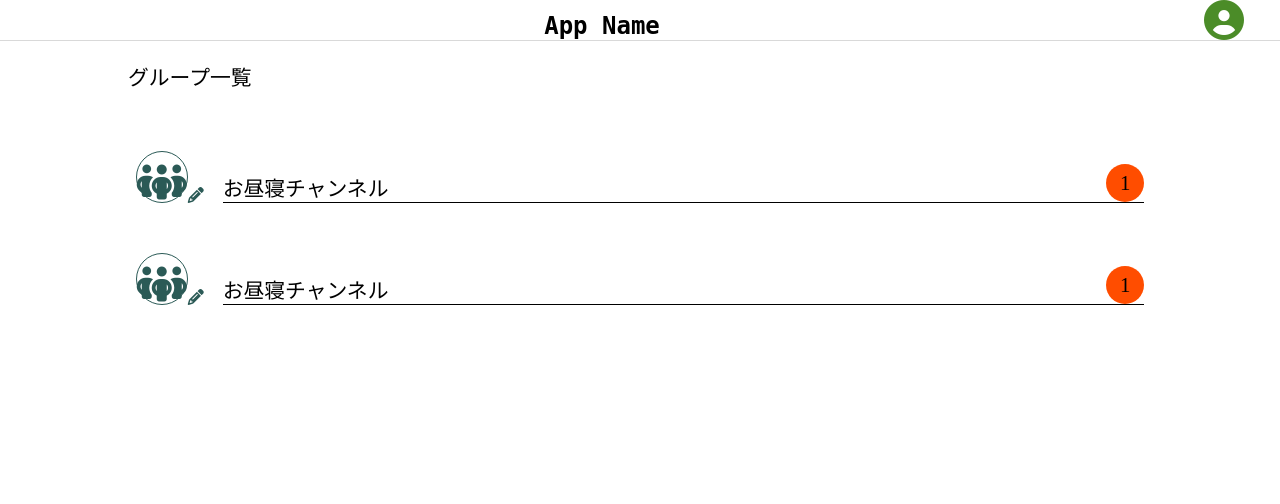
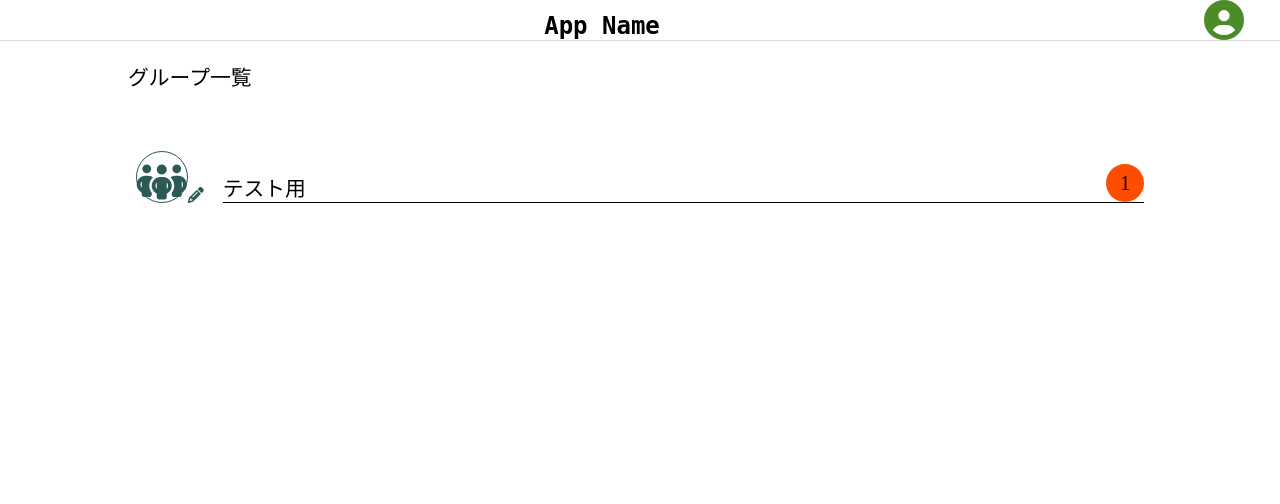
Before and after one commit to sasakifuruta/chatapp, a Flask app: page / in a window 1280 px wide. Shown: the top 504 px of the page. Run offline with Flask 3, Linux system fonts and the light colour scheme; data comes from the database, SQL or seed files in the repository; tables that the repository leaves empty hold one stand-in row (values such as "Sample post"); data that the repository does not hold is empty; some libraries are stand-ins or nearby versions.

Commit message:
チャットグループ追加の検証完了

```diff
--- a/ChatApp/app.py
+++ b/ChatApp/app.py
@@ -131,6 +131,7 @@ def index():
     #     return redirect('/process_login')
     # else:
     chat_groups = dbConnect.getGroupAll()
+    chat_groups = list(chat_groups)
     chat_groups.reverse()
     # return render_template('group.html', chat_groups=chat_groups, uid=uid)
     return render_template('group.html',groups=chat_groups,)
@@ -155,9 +156,9 @@ def add_chat_group():
     #     return redirect('/login')
     chat_group_name = request.form.get('group_name')
     chat_group =dbConnect.getGroupByName(chat_group_name)
-    group_img = None
+    group_img = "no_img"
     if chat_group == None:
-        dbConnect.addGroup(uid, chat_group_name,group_img)
+        dbConnect.addGroup(uid, chat_group_name, group_img)
         return redirect('/')
     else:
         error = '既に同じ名前のチャットグループが存在しています'
--- a/ChatApp/models.py
+++ b/ChatApp/models.py
@@ -81,37 +81,37 @@ class dbConnect:
     # 全グループを取得
     @staticmethod
     def getGroupAll():
-            try:
-                conn = DB.getConnection()
-                cur = conn.cursor()
-                sql = "SELECT * FROM chat_groups;"
-                cur.execute(sql)
-                groups = cur.fetchall()
-                return groups
-            except Exception as e:
-                print(f'エラーが発生しています: {e}')
-                abort(500)
-            finally:
-                cur.close()
-                conn.close()
+        try:
+            conn = DB.getConnection()
+            cur = conn.cursor()
+            sql = "SELECT * FROM chat_groups;"
+            cur.execute(sql)
+            groups = cur.fetchall()
+            return groups
+        except Exception as e:
+            print(f'エラーが発生しています: {e}')
+            abort(500)
+        finally:
+            cur.close()
+            conn.close()
 
 
 
     @staticmethod
     def getGroupById(gid):
-            try:
-                conn = DB.getConnection()
-                cur = conn.cursor()
-                sql = "SELECT * FROM chat_groups WHERE id=%s;"
-                cur.execute(sql, (gid,))
-                group = cur.fetchone()
-                return group
-            except Exception as e:
-                print(f'エラーが発生しています: {e}')
-                abort(500)
-            finally:
-                cur.close()
-                conn.close()
+        try:
+            conn = DB.getConnection()
+            cur = conn.cursor()
+            sql = "SELECT * FROM chat_groups WHERE id=%s;"
+            cur.execute(sql, (gid,))
+            group = cur.fetchone()
+            return group
+        except Exception as e:
+            print(f'エラーが発生しています: {e}')
+            abort(500)
+        finally:
+            cur.close()
+            conn.close()
 
 
 
@@ -139,7 +139,7 @@ class dbConnect:
         try:
             conn = DB.getConnection()
             cur = conn.cursor()
-            sql = "INSERT INTO chat_groups (uid, name, group_img) VALUES ('970af84c-dd40-47ff-af23-282b72b7cca8', %s, 'http://yahoo.co.jp/img.png');"
+            sql = "INSERT INTO chat_groups (uid, name, group_img) VALUES (%s, %s, %s);"
             cur.execute(sql, (uid, newGroupName, newGroup_img))
             conn.commit()
         except Exception as e:
--- a/ChatApp/templates/group.html
+++ b/ChatApp/templates/group.html
@@ -40,7 +40,7 @@
                     </div>
                     <!-- チャンネル名 -->
                     <div class="group-name-wrap">
-                        <p class="group-name">お昼寝チャンネル
+                        <p class="group-name">{{ group.name }}
                         </p>
                         <!-- 未読件数があれば表示 -->
                         <p class="unread">1</p>
@@ -48,23 +48,7 @@
                 </div>
                 {% endfor %}
 
-                {% for group in groups %}
-                <div class="group">
-                    <div class="group-img">
-                        <!-- グループ画像 -->
-                        <i class="group-icon fa-solid fa-people-group"></i>
-                        <!-- 画像右下に編集アイコン -->
-                        <i class="update-icon fa-solid fa-pencil"></i>
-                    </div>
-                    <!-- チャンネル名 -->
-                    <div class="group-name-wrap">
-                        <p class="group-name">お昼寝チャンネル
-                        </p>
-                        <!-- 未読件数があれば表示 -->
-                        <p class="unread">1</p>
-                    </div>
-                </div>
-                {% endfor %}
+
 
             </div>
         </div>
--- a/Docker/MySQL/init.sql
+++ b/Docker/MySQL/init.sql
@@ -22,7 +22,7 @@ CREATE TABLE chat_groups (
     id INT AUTO_INCREMENT PRIMARY KEY,
     uid VARCHAR(255) REFERENCES users(uid),
     name VARCHAR(255) UNIQUE NOT NULL,
-    chat_group_img TEXT
+    group_img TEXT
 );
 
 
```
